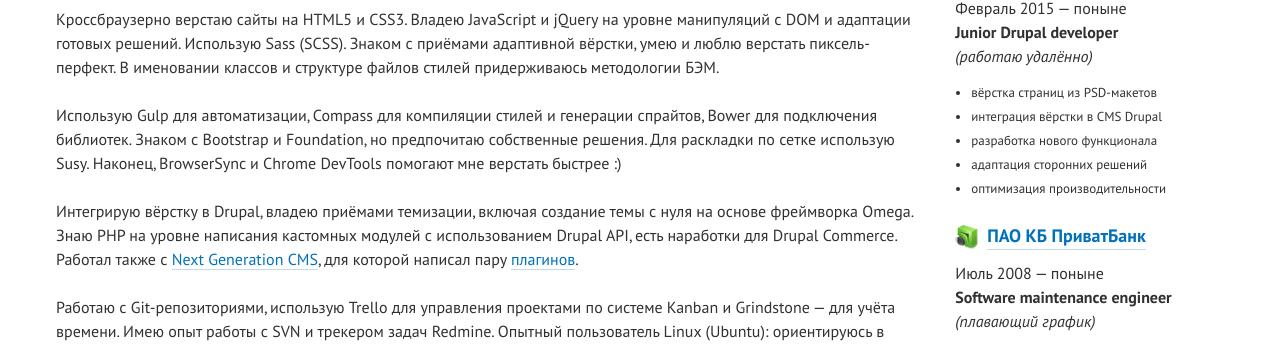
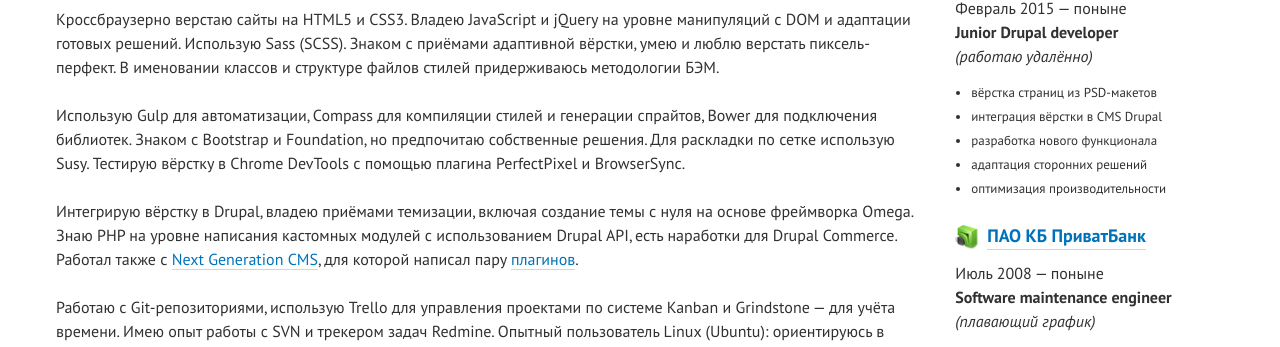
Before and after one commit to web-padawan/web-padawan.github.io, a Jekyll site: the page built from index.html, in a window 1280 px wide. Shown: the part 617-964 px from the top of the page. Built offline with Jekyll 4.4.1, drawn with Linux system fonts in a browser that asks for light colours.

Commit message:
[mod] skills: edit phrase

```diff
--- a/_includes/skills.html
+++ b/_includes/skills.html
@@ -13,7 +13,7 @@
         <p class="skills__text">
           <span>Использую Gulp для автоматизации, Compass для компиляции стилей и генерации спрайтов, Bower для подключения библиотек.</span>
           <span>Знаком с Bootstrap и Foundation, но предпочитаю собственные решения. Для раскладки по сетке использую Susy.</span>
-          <span>Наконец, BrowserSync и Chrome DevTools помогают мне верстать быстрее :)</span>
+          <span>Тестирую вёрстку в Chrome DevTools с помощью плагина PerfectPixel и BrowserSync.</span>
         </p>
         <p class="skills__text">
           <span>Интегрирую вёрстку в Drupal, владею приёмами темизации, включая создание темы с нуля на основе фреймворка Omega.</span>
```
